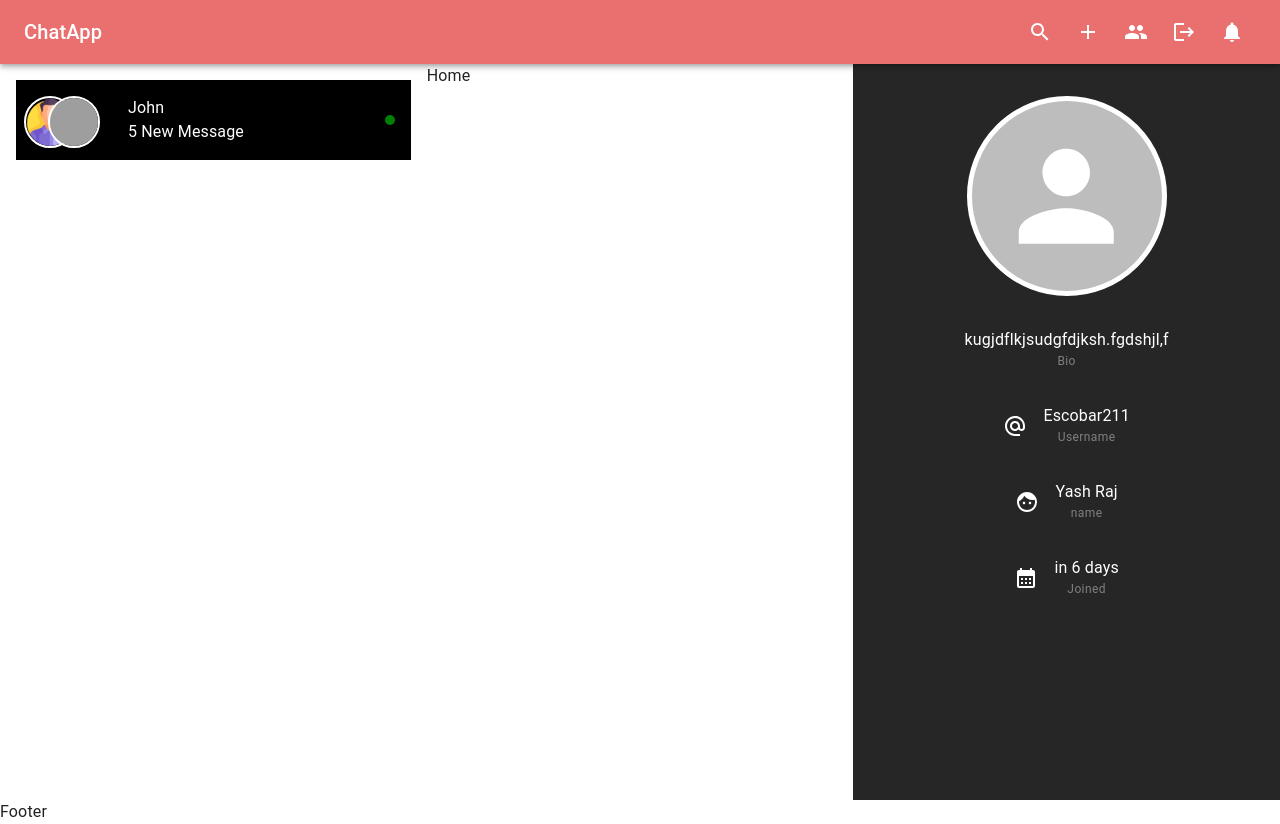
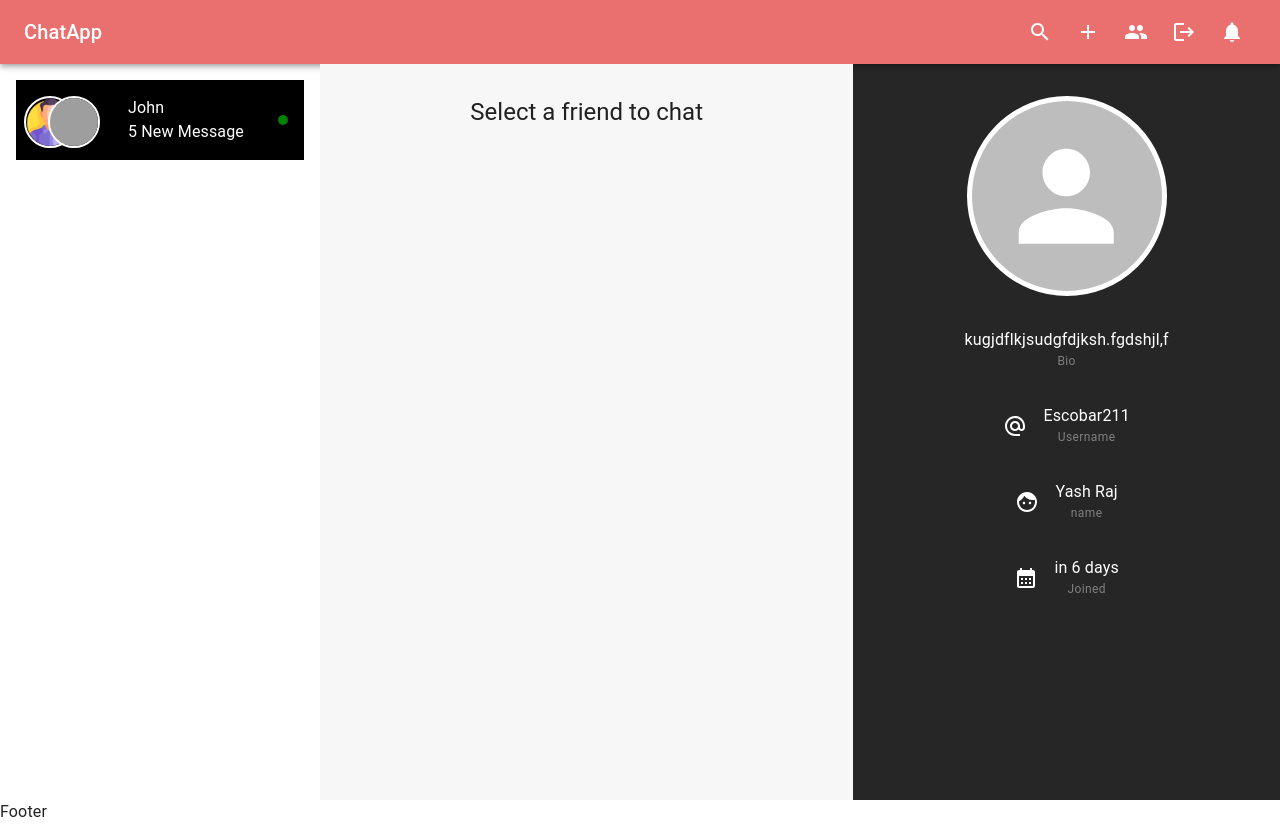
Before and after one commit to yashr775/MyChatApp, a React (Vite) app in the folder Client/: page / in a window 1280 px wide. Built offline with nearby package versions, Linux system fonts and the light colour scheme; grey boxes are pictures that could not be loaded.

Commit message:
Home completed

```diff
--- a/Client/src/components/layout/AppLayout.tsx
+++ b/Client/src/components/layout/AppLayout.tsx
@@ -32,7 +32,7 @@ const AppLayout = <P extends object>(WrappedComponent: ComponentType<P>) => {
             item
             sm={4}
             md={3}
-            lg={4}
+            lg={3}
             sx={{ display: { xs: "none", sm: "block" } }}
             height={"100%"}
           >
@@ -43,7 +43,7 @@ const AppLayout = <P extends object>(WrappedComponent: ComponentType<P>) => {
               handleDeleteChatOpen={handleDeleteChatOpen}
             />
           </Grid>
-          <Grid item xs={12} sm={8} md={5} lg={4} height={"100%"}>
+          <Grid item xs={12} sm={8} md={5} lg={5} height={"100%"}>
             {" "}
             <WrappedComponent {...props} />
           </Grid>
--- a/Client/src/constants/color.ts
+++ b/Client/src/constants/color.ts
@@ -1 +1,10 @@
-export const orange = "#ea7070"
+export const orange = "#ea7070";
+export const orangeLight = "rgba(234, 112, 112,0.2)";
+
+export const grayColor = "rgba(247,247,247,1)";
+export const lightBlue = "#2694ab";
+export const matBlack = "#1c1c1c";
+export const bgGradient = "linear-gradient(rgb(255 225 209), rgb(249 159 159))";
+
+export const purple = "rgba(75,12,192,1)";
+export const purpleLight = "rgba(75,12,192,0.2)";
--- a/Client/src/pages/Home.tsx
+++ b/Client/src/pages/Home.tsx
@@ -1,8 +1,16 @@
 import React from "react";
 import AppLayout from "../components/layout/AppLayout";
+import { Box, Typography } from "@mui/material";
+import { grayColor } from "../constants/color";
 
 const Home = () => {
-  return <div>Home</div>;
+  return (
+    <Box bgcolor={grayColor} height={"100%"}>
+      <Typography p={"2rem"} variant="h5" textAlign={"center"}>
+        Select a friend to chat
+      </Typography>
+    </Box>
+  );
 };
 
 export default AppLayout(Home);
```
